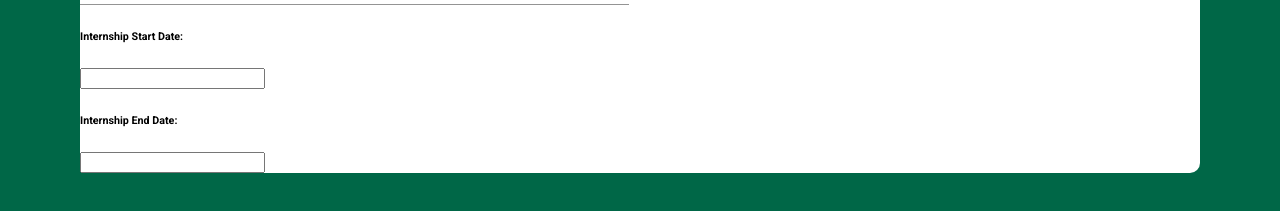
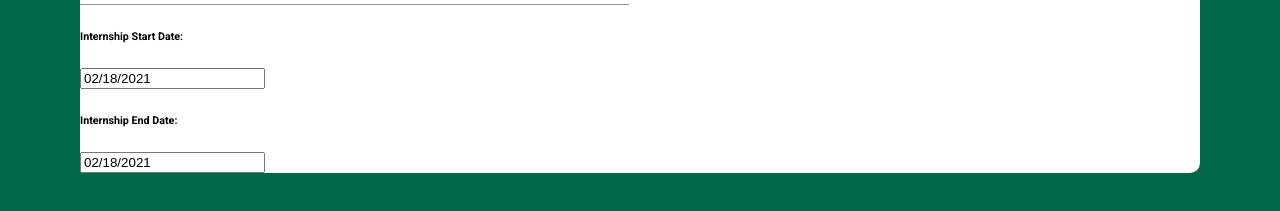
Before and after one commit to JarrenJ/SE-Internship-Management-System, a React (Create React App) app: page /appForm in a window 1280 px wide. Shown: the part 1461-1672 px from the top of the page. Built offline with nearby package versions, Linux system fonts and the light colour scheme.

Commit message:
Got the datepicker to work
Able to have a start and end date

```diff
--- a/src/pages/ApplicationForm/applicationForm.jsx
+++ b/src/pages/ApplicationForm/applicationForm.jsx
@@ -17,7 +17,8 @@ Form will be one page and at the bottom will be two buttons. Upon clicking one o
 * -- Possibly more things...
 *  */
 export function ApplicationForm(){
-        const [value, onChange] = useState(new Date());
+    const [startDate, change] = useState(new Date());
+    const [endDate, onChange] = useState(new Date());
     return(
         <div className={'main'}>
             <form className={'app__form'} >
@@ -59,9 +60,9 @@ export function ApplicationForm(){
                         <TextField id="normal" label='State'/>
                         <TextField id="normal" label='ZIP'/>
                         <h6>Internship Start Date:</h6>
-                        <DatePicker id="normal" onChange={onChange} value={value} variant={'outlined'}/><br></br>
+                        <DatePicker id="normal" onChange={change} selected={startDate} variant={'outlined'}/><br></br>
                         <h6>Internship End Date:</h6>
-                        <DatePicker id="normal" onChange={onChange} value={value} dateFormat="yy-MM-dd" variant={"outlined"}/>
+                       <DatePicker id="normal" onChange={onChange} selected={endDate} variant={"outlined"}/>
                     </div>
                 </div>
 
```
